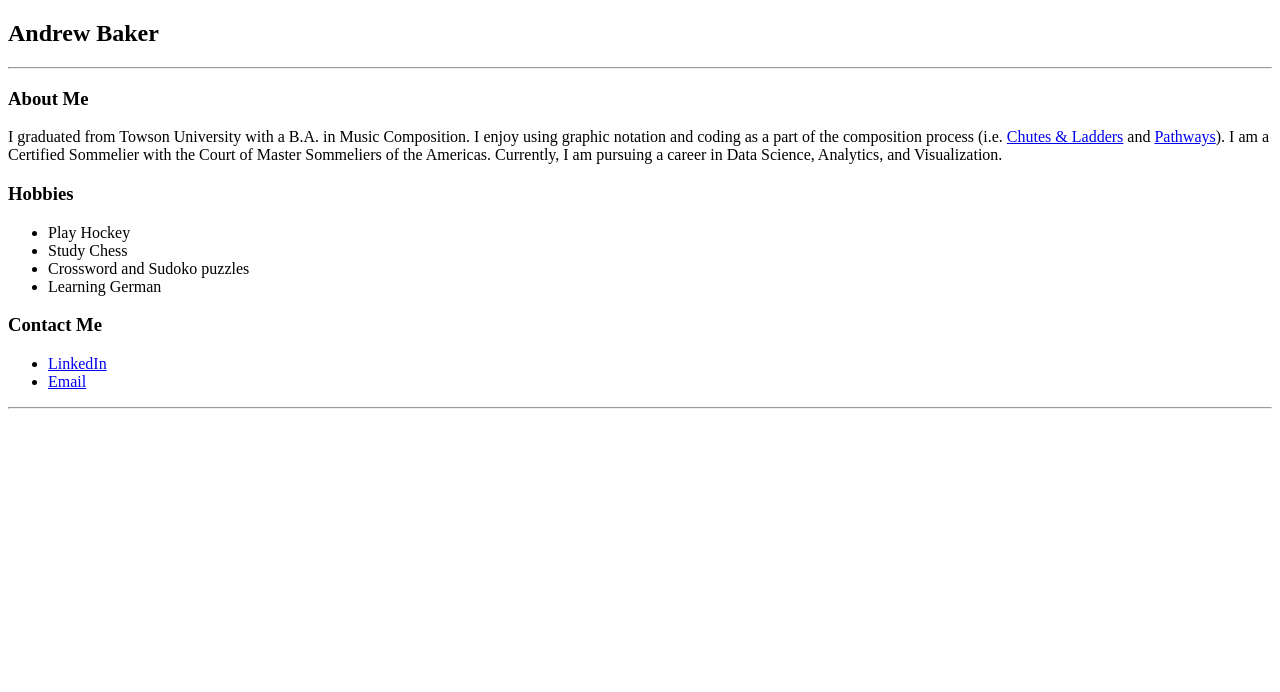
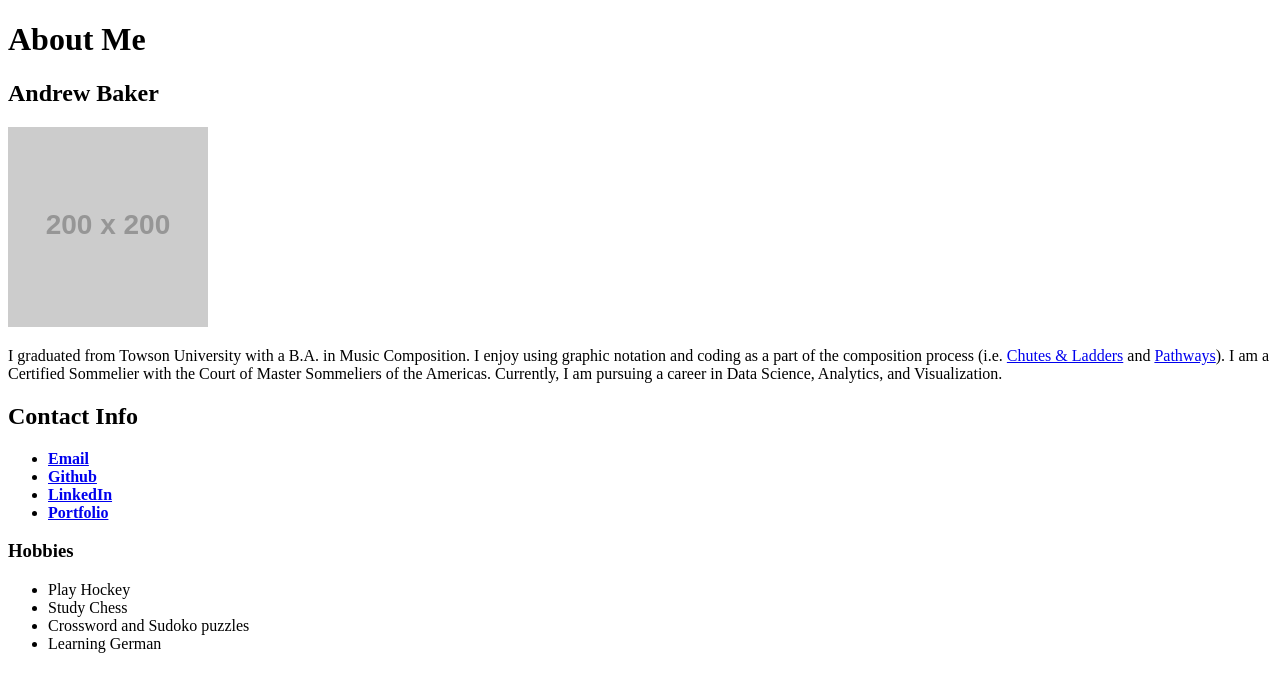
Before and after one commit to abaker178/abaker178.github.io, a plain HTML site: page index.html in a window 1280 px wide. Drawn offline with Linux system fonts and the light colour scheme; placeholder pictures from the web are drawn by us.

Commit message:
Update index.html

```diff
--- a/index.html
+++ b/index.html
@@ -1,31 +1,42 @@
 <!DOCTYPE html>
+<!-- CSS Stylesheets with Relative Paths -->
 <html lang="en-us">
 <head>
   <meta charset="UTF-8">
-  <title>Activity 1: Basic HTML Bio</title>
+  <title>About Me</title>
+  <link rel="stylesheet" type="text/css" href="style.css">
 </head>
+
 <body>
-    <section>
-        <h1>Andrew Baker</h1>
-        <hr>
-        <h3>About Me</h3>
-        <p>
-            I graduated from Towson University with a B.A. in Music Composition. I enjoy using graphic notation and coding as a part of the composition process (i.e. <a href="placeholder">Chutes & Ladders</a> and <a href="placeholder">Pathways</a>). I am a Certified Sommelier with the Court of Master Sommeliers of the Americas. Currently, I am pursuing a career in Data Science, Analytics, and Visualization.
-        </p>
-        <h3>Hobbies</h3>
-        <ul>
-            <li>Play Hockey</li>
-            <li>Study Chess</li>
-            <li>Crossword and Sudoko puzzles</li>
-            <li>Learning German</li>
-        </ul>
-        <h3>Contact Me</h3>
-        <ul>
-            <li><a href="https://www.linkedin.com/in/abaker178/">LinkedIn</a></li>
-            <li><a href="mailto:abaker178@gmail.com">Email</a></li>
-        </ul>
+  <header>
+    <h1>About Me</h1>
+  </header>
+  <main class="container">
+    <section id="main-bio">
+      <section id="figure">
+        <h2 id="bio-name">Andrew Baker</h2>
+        <img id="bio-image" src="https://placehold.it/200x200" alt="Andrew Baker">
+      </section>
+      <p>I graduated from Towson University with a B.A. in Music Composition. I enjoy using graphic notation and coding as a part of the composition process (i.e. <a href="placeholder">Chutes & Ladders</a> and <a href="placeholder">Pathways</a>). I am a Certified Sommelier with the Court of Master Sommeliers of the Americas. Currently, I am pursuing a career in Data Science, Analytics, and Visualization.</p>
     </section>
-    <hr>
 
+    <aside id="contact-info">
+      <h2>Contact Info</h2>
+      <ul>
+        <li><a href="mailto:abaker178@gmail.com"><strong>Email</strong> </a></li>
+        <li><a href="https://www.github.com/abaker178"><strong>Github</strong></a></li>
+        <li><a href="https://www.linkedin.com/abaker178"><strong>LinkedIn</strong></a></li>
+        <li><a href="https://abaker178.github.io"><strong>Portfolio</strong></a></li>
+      </ul>
+    </aside>
+  </main>
+  <h3>Hobbies</h3>
+  <ul>
+    <li>Play Hockey</li>
+    <li>Study Chess</li>
+    <li>Crossword and Sudoko puzzles</li>
+    <li>Learning German</li>
+  </ul>
 </body>
+
 </html>
```
